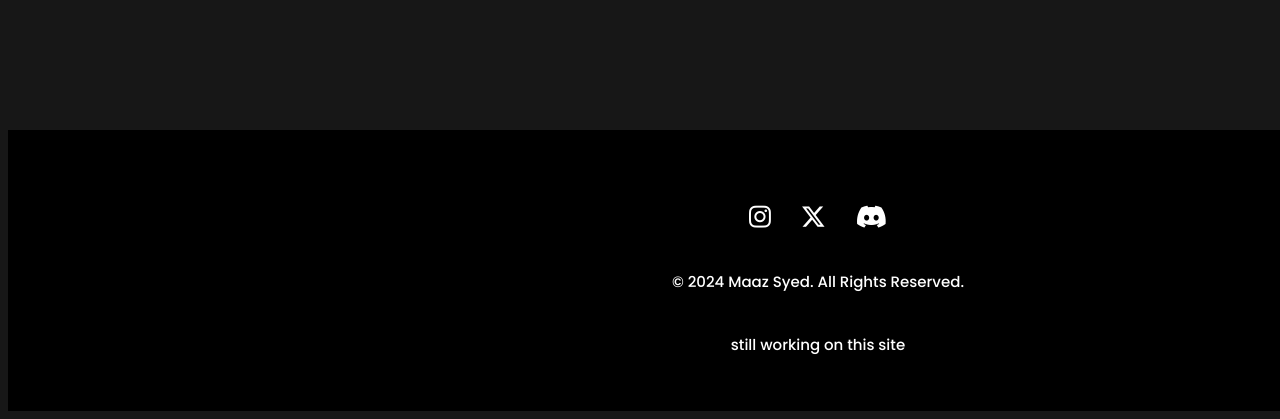
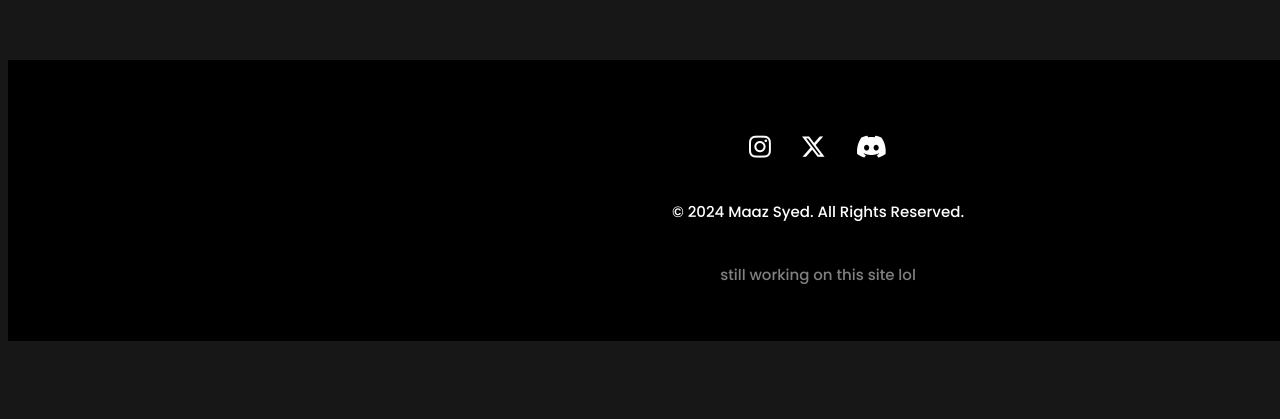
Before and after one commit to maazsyedd/maazsyedd, a plain HTML site: page index.html in a window 1280 px wide. Shown: the part 7656-8075 px from the top of the page. After the commit the page ends 8005 px from the top, so only its background shows below. Drawn offline with Linux system fonts and the light colour scheme.

Commit message:
quick fixes

```diff
--- a/index.html
+++ b/index.html
@@ -95,7 +95,6 @@
             <img src = "ramp buggy rocket 3.png">
         </div>
     </div>
-    <p>i gotta make this section more intuitive</p>
 
     <h1> Graphic Design // Photography </h1>
     <div class = "hidden">
@@ -126,7 +125,7 @@
                 </div>
                 <div class="footer-bottom">
                     <p>&copy; 2024 Maaz Syed. All Rights Reserved.</p>
-                    <p>still working on this site</p>
+                    <p style="color:grey";>still working on this site lol</p>
                 </div>
             </div>
         </div>
```
Also changed, not shown: store.html (+1 -0 lines).
